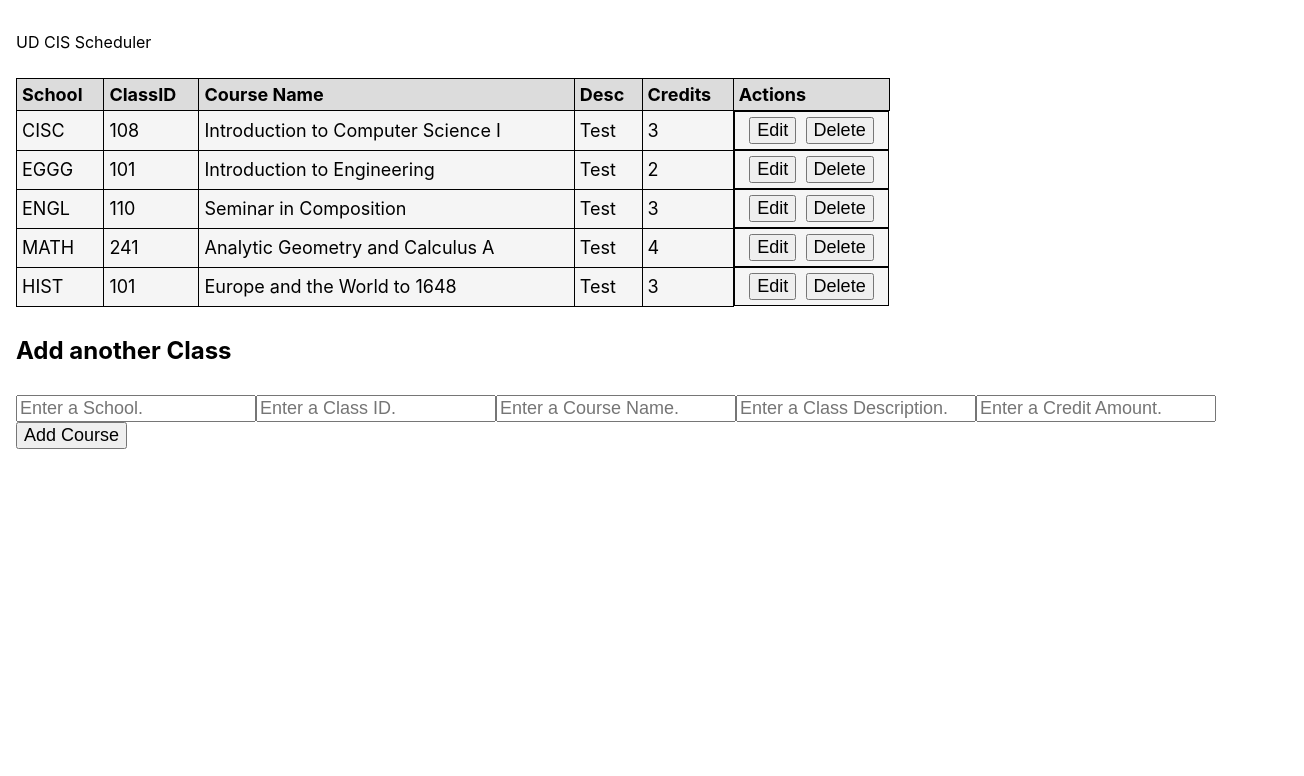
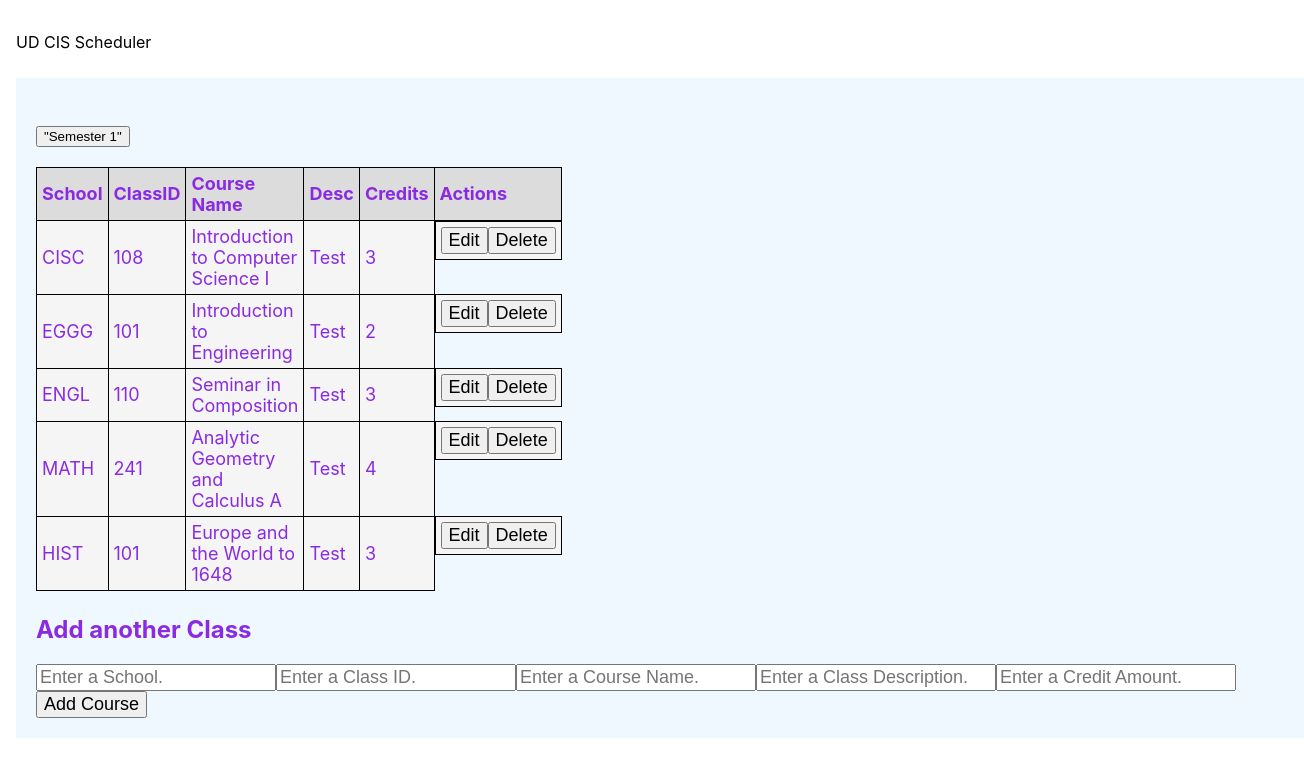
Before and after one commit to UD-CISC275-F21/ud-cis-scheduler-team-16, a React (Create React App) app: page / in a window 1280 px wide. Shown: the top 776 px of the page, 1304 px wide, since content can reach past the window. Built offline with nearby package versions, Linux system fonts and the light colour scheme.

Commit message:
Added accordion in bootstrap.

```diff
--- a/package.json
+++ b/package.json
@@ -10,7 +10,9 @@
     "@types/jest": "^26.0.24",
     "@types/node": "^12.20.27",
     "@types/react-dom": "^17.0.9",
+    "bootstrap": "^5.1.3",
     "react": "^17.0.2",
+    "react-bootstrap": "^2.0.2",
     "react-dom": "^17.0.2",
     "react-scripts": "4.0.3",
     "typescript": "^4.4.3",
--- a/src/App.tsx
+++ b/src/App.tsx
@@ -1,16 +1,16 @@
 import React, { useState, Fragment } from "react";
+import { Accordion } from 'react-bootstrap';
 import { nanoid } from "nanoid";
 import "./App.css";
 import data from "./components/class-list.json";
 import { Course } from "./components/course";
 import ReadOnlyRow from "./components/ReadOnlyRow";
 import MutableRow from "./components/MutableRow";
-//import Accordion from "./components/Accordion";
 
-/* Tutorials that assisted in the making of this:
-1. https://youtu.be/dYjdzpZv5yc
+/* Resources that assisted in the making of this:
+1. Basis of the semester table: https://youtu.be/dYjdzpZv5yc
 2. NanoID description: https://www.npmjs.com/package/nanoid
-
+3. React-bootstrap accordion: https://react-bootstrap.github.io/components/accordion/
 */
 
 const App = () : JSX.Element => {
@@ -127,6 +127,10 @@ const App = () : JSX.Element => {
 
     return <div className= "app-container">
         <p>UD CIS Scheduler</p>
+        <Accordion>
+            <Accordion.Item eventKey = "0">
+                <Accordion.Header>"Semester 1"</Accordion.Header>
+                <Accordion.Body>
                 <form onSubmit={handleEditCourseSubmit}>
                     <table>
                         <thead>
@@ -199,6 +203,9 @@ const App = () : JSX.Element => {
                     />
                     <button type="submit">Add Course</button>
                 </form>
+                </Accordion.Body>
+            </Accordion.Item>
+        </Accordion>
     </div>;
 };
 
```
Also changed, not shown: 1 other file (tests, documents, lock files or other folders). Lines whose indentation alone changed are shown as unchanged.
